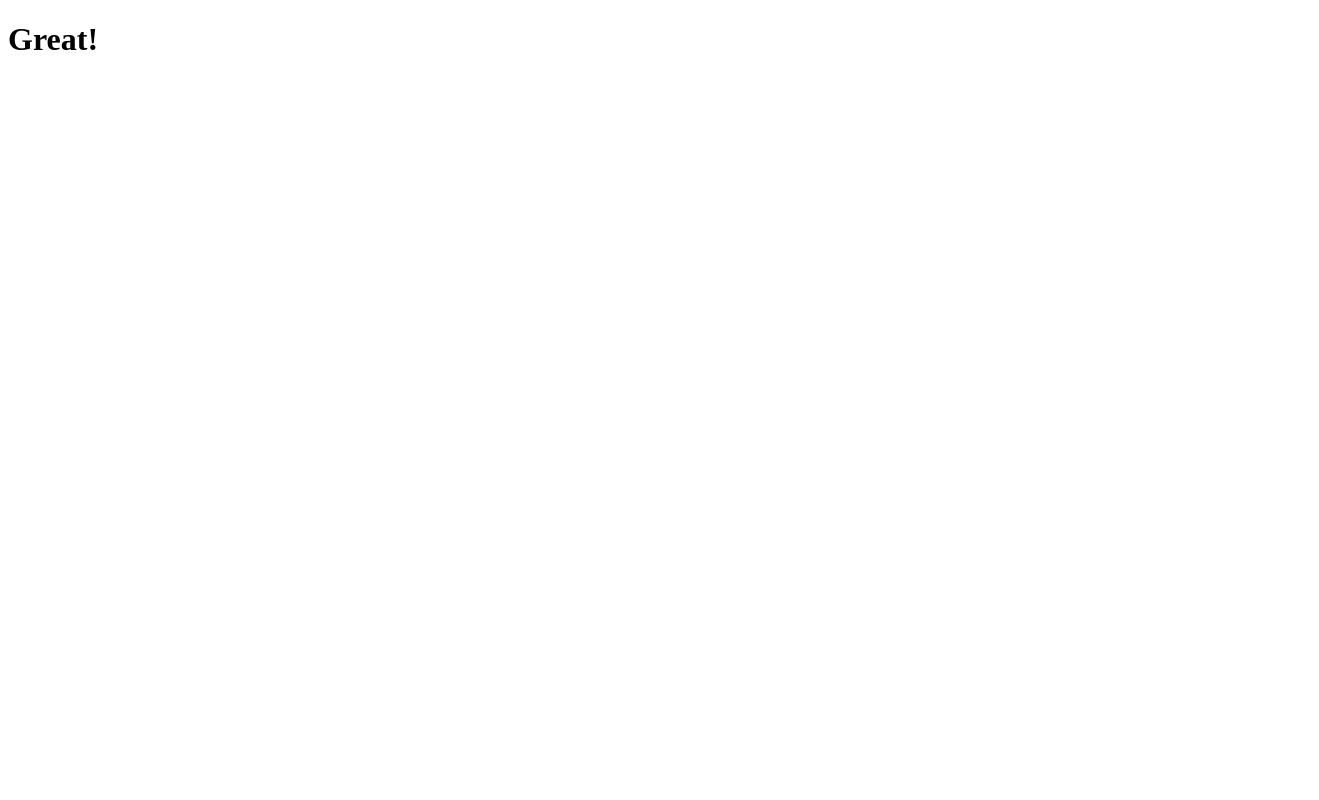
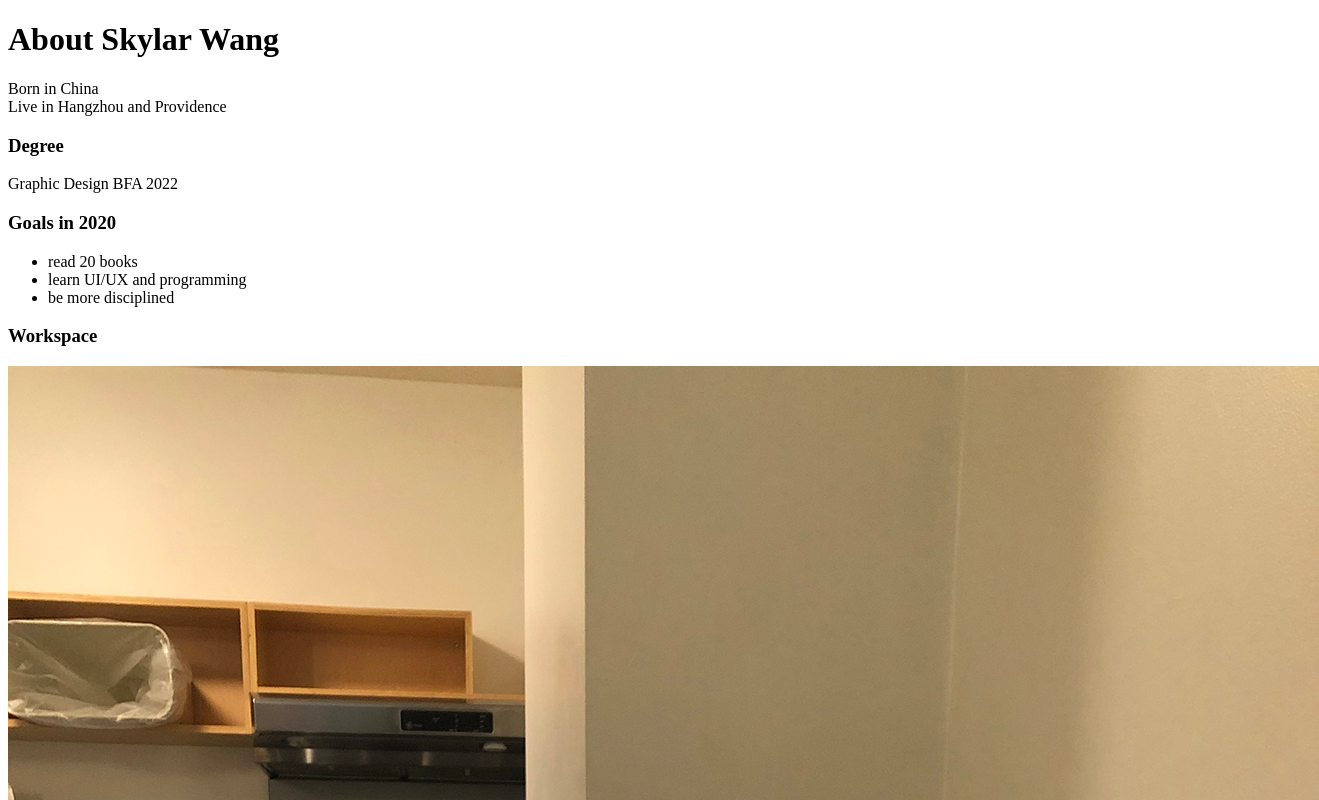
Before and after one commit to skylarwang9/AboutMe, a plain HTML site: page index.html in a window 1280 px wide. Shown: the top 800 px of the page, 1319 px wide, since content can reach past the window. Drawn offline with Linux system fonts and the light colour scheme.

Commit message:
Add pictures and info

```diff
--- a/index.html
+++ b/index.html
@@ -2,8 +2,23 @@
 <html>
   <head>
     <title>About Me</title>
+    <style>
+    <img{width:200px;}>
+    </style>
   </head>
   <body>
-    <h1>Great!</h1>
+    <h1><strong>About Skylar Wang</strong></h1>
+    <p>Born in China<br>Live in Hangzhou and Providence</p>
+    <h3>Degree</h3>
+    <p>Graphic Design BFA 2022</p>
+    <h3>Goals in 2020</h3>
+    <ul>
+      <li>read 20 books</li>
+      <li>learn UI/UX and programming</li>
+      <li>be more disciplined</li>
+    </ul>
+    <h3>Workspace</h3>
+    <img src="images/workspace.jpg" alt="where I am working in 15 West">
+    <p>quarantined in 15 West now :(</p>
   </body>
 </html>
```
Also changed, not shown: images/workspace.jpg (added), 2 other files.
